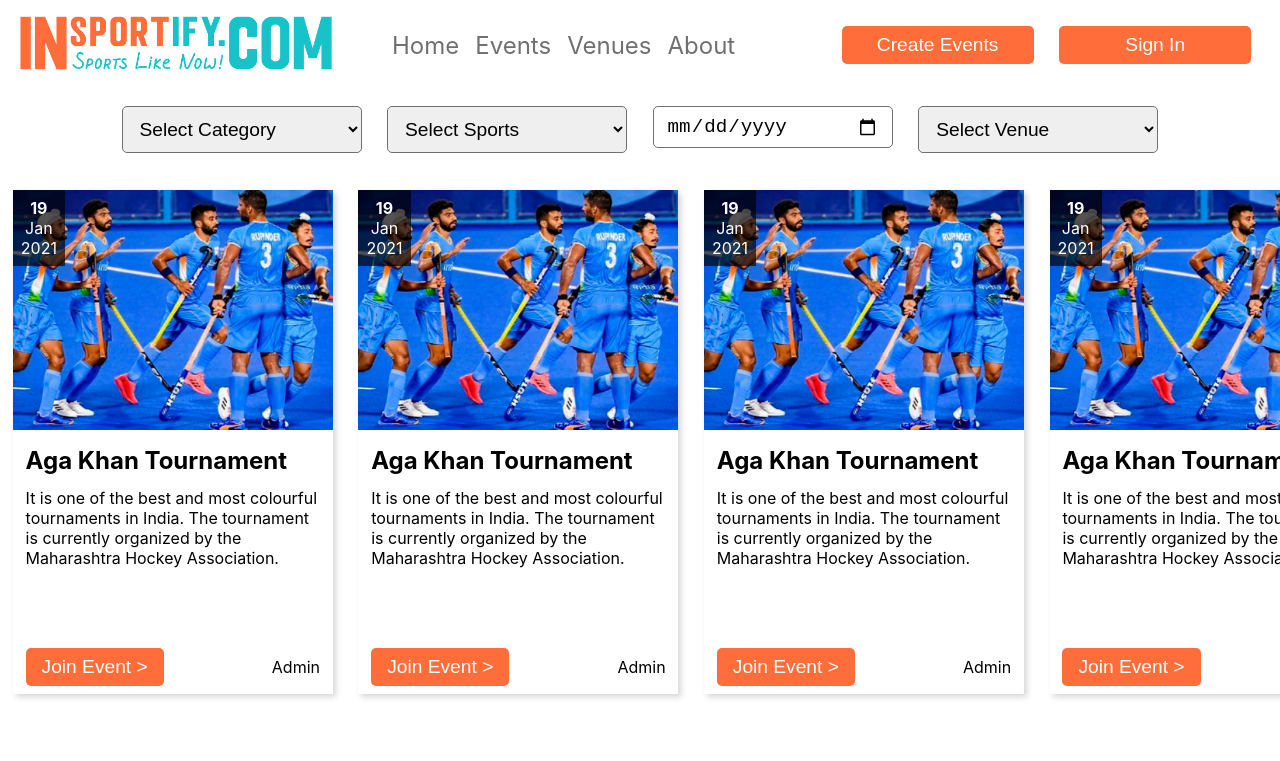
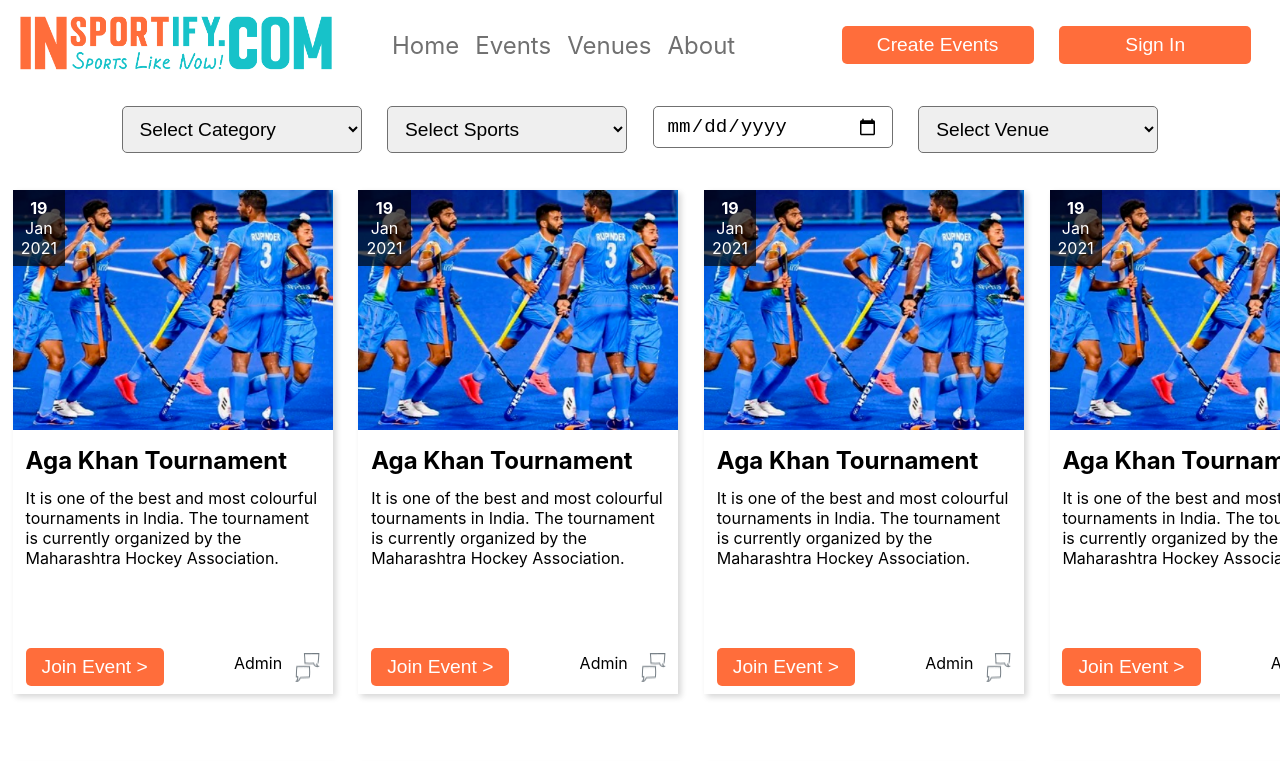
Before and after one commit to Shonif/insportify, a React (Create React App) app: page / in a window 1280 px wide. Shown: the top 761 px of the page. Built offline with nearby package versions, Linux system fonts and the light colour scheme.

Commit message:
Added Comment

```diff
--- a/src/components/Event/Event.js
+++ b/src/components/Event/Event.js
@@ -1,6 +1,8 @@
 import React from "react";
 
 import Button from "../utils/Button/Button";
+
+import commentIcon from "../../assets/comment.png";
 import styles from "./Event.module.css";
 
 const Event = ({ image, title, content, date }) => {
@@ -20,7 +22,12 @@ const Event = ({ image, title, content, date }) => {
       </div>
       <div className={styles.action}>
         <Button>Join Event {">"} </Button>
-        <p>Admin</p>
+        <div className={styles.info}>
+          <p>Admin</p>
+          <div>
+            <img src={commentIcon} alt="comment"></img>
+          </div>
+        </div>
       </div>
     </div>
   );
--- a/src/components/Event/Event.module.css
+++ b/src/components/Event/Event.module.css
@@ -47,3 +47,11 @@
   align-items: center;
   justify-content: space-between;
 }
+
+.info {
+  display: flex;
+}
+
+.info p {
+  margin: 0 0.8rem;
+}
```
